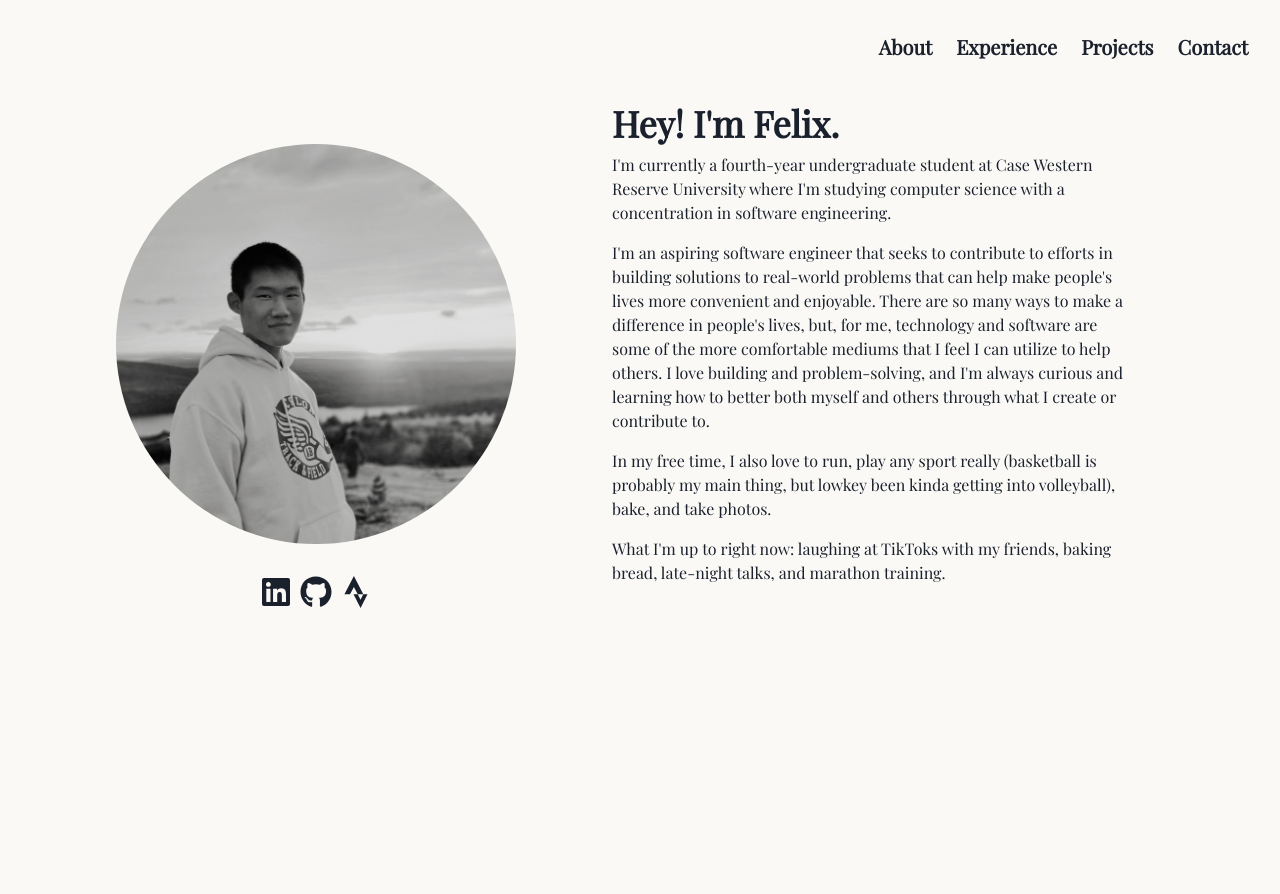
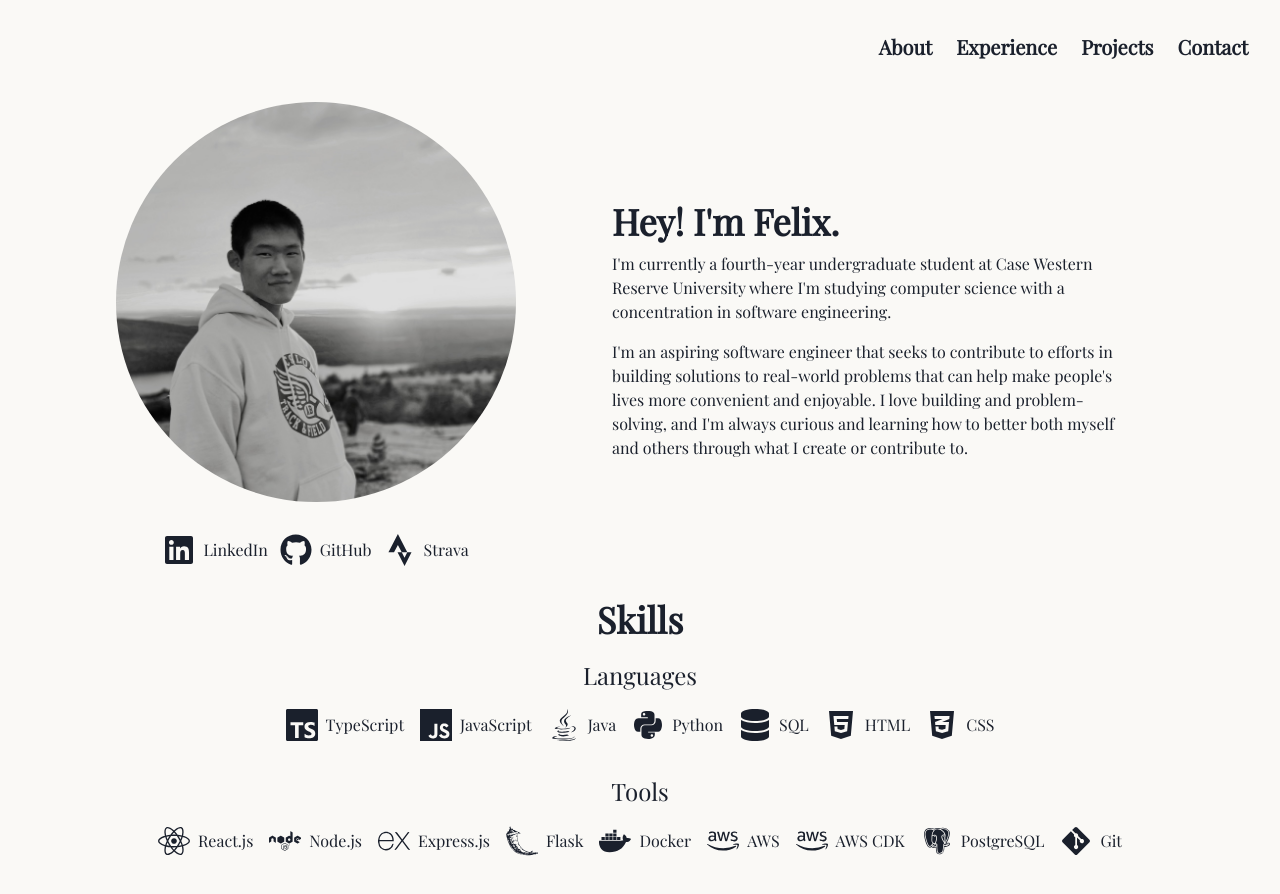
Before and after one commit to felixhuang12/felixhuang12.github.io, a React (Create React App) app: page / in a window 1280 px wide. Shown: the top 894 px of the page. Before the commit the page ends 800 px from the top, so only its background shows below. Built offline with nearby package versions, Linux system fonts and the light colour scheme.

Commit message:
Add skills

```diff
--- a/src/pages/Experience.tsx
+++ b/src/pages/Experience.tsx
@@ -26,12 +26,12 @@ const ExperienceBlock = (props: ExperienceBlockProps) => {
                 <Text mt={3}>
                     {props.description}
                 </Text>
-                <Box display={'inline-block'}>
+                <Box display={'inline-block'} mt={2}>
                     {props.tools.map((tool) => (
                         <Tag size={{ base: 'xs', sm: 'sm', md: 'md' }}
                             key={tool}
-                            mt={4}
                             mr={4}
+                            mt={2}
                             p={2}
                             colorScheme={'orange'}
                             fontWeight={'medium'}
@@ -55,8 +55,9 @@ const Experience = () => {
                     jobTitle={"Software Development Engineer Intern"}
                     company={"Amazon Web Services"}
                     description={"Designed and developed a load test monitoring dashboard for Amazon Connect. \
+                    Developed a data pipeline to stream millions of daily real-time event records from Connect instances and load tests to batch process the data. \
                     Tracked and displayed the metrics outputted from load generated (agents, calls, chats, tasks, etc.) and outcome metrics."}
-                    tools={["AWS CDK", "AWS", "Java", "TypeScript"]}
+                    tools={["Java", "TypeScript", "AWS CDK", "Amazon OpenSearch Service", "Amazon Kinesis Data Streams", "AWS Lambda"]}
                 />
                 <ExperienceBlock
                     startAndEndDateText={"Jun — Aug 2022"}
--- a/src/pages/Home.tsx
+++ b/src/pages/Home.tsx
@@ -3,10 +3,25 @@ import Navbar from "../components/Navbar"
 import { FaLinkedin } from "react-icons/fa"
 import { FaGithub } from "react-icons/fa"
 import { FaStrava } from "react-icons/fa"
+import { FaReact } from "react-icons/fa"
+import { FaJava } from "react-icons/fa"
+import { FaPython } from "react-icons/fa"
+import { SiTypescript } from "react-icons/si"
+import { SiJavascript } from "react-icons/si"
+import { FaDatabase } from "react-icons/fa"
+import { BiLogoPostgresql } from "react-icons/bi"
+import { FaHtml5 } from "react-icons/fa"
+import { FaCss3Alt } from "react-icons/fa"
+import { FaNode } from "react-icons/fa"
+import { SiExpress } from "react-icons/si"
+import { SiFlask } from "react-icons/si"
+import { FaDocker } from "react-icons/fa"
+import { FaAws } from "react-icons/fa"
+import { FaGitAlt } from "react-icons/fa"
 
 const Blurb = () => {
     return (
-        <Stack mb={16} mx={16} maxWidth={{ base: '100%', lg: '40%' }}>
+        <Stack mb={8} mx={16} maxWidth={{ base: '100%', lg: '40%' }}>
             <Heading>
                 Hey! I'm Felix.
             </Heading>
@@ -16,17 +31,119 @@ const Blurb = () => {
                 </Text>
                 <Text>
                     I'm an aspiring software engineer that seeks to contribute to efforts in building solutions to real-world problems that can help make people's
-                    lives more convenient and enjoyable. There are so many ways to make a difference in people's lives, but, for me, technology and software are
-                    some of the more comfortable mediums that I feel I can utilize to help others.
+                    lives more convenient and enjoyable.
                     I love building and problem-solving, and I'm always curious and learning how to better both myself and others through what I create or contribute to.
                 </Text>
+            </Stack>
+        </Stack>
+    )
+}
+
+const Skills = () => {
+    return (
+        <Stack mb={16} mx={16} maxWidth={'100%'} justifyContent={'center'} alignItems={'center'} spacing={4}>
+            <Heading>Skills</Heading>
+            <Text fontSize={24}>Languages</Text>
+            <Stack direction={'row'} flexWrap={'wrap'} justifyContent={'center'} alignItems={'center'} mx={16} spacing={4}>
+                <Stack direction={'row'} justifyContent={'center'} alignItems={'center'}>
+                    <SiTypescript size={32} />
                     <Text>
-                    In my free time, I also love to run, play any sport really (basketball is probably my main thing, but lowkey been kinda getting into volleyball), bake,
-                    and take photos.
+                        TypeScript
                     </Text>
+                </Stack>
+                <Stack direction={'row'} justifyContent={'center'} alignItems={'center'}>
+                    <SiJavascript size={32} />
                     <Text>
-                    What I'm up to right now: laughing at TikToks with my friends, baking bread, late-night talks, and marathon training.
+                        JavaScript
                     </Text>
+                </Stack>
+                <Stack direction={'row'} justifyContent={'center'} alignItems={'center'}>
+                    <FaJava size={32} />
+                    <Text>
+                        Java
+                    </Text>
+                </Stack>
+                <Stack direction={'row'} justifyContent={'center'} alignItems={'center'}>
+                    <FaPython size={32} />
+                    <Text>
+                        Python
+                    </Text>
+                </Stack>
+                <Stack direction={'row'} justifyContent={'center'} alignItems={'center'}>
+                    <FaDatabase size={32} />
+                    <Text>
+                        SQL
+                    </Text>
+                </Stack>
+                <Stack direction={'row'} justifyContent={'center'} alignItems={'center'}>
+                    <FaHtml5 size={32} />
+                    <Text>
+                        HTML
+                    </Text>
+                </Stack>
+                <Stack direction={'row'} justifyContent={'center'} alignItems={'center'}>
+                    <FaCss3Alt size={32} />
+                    <Text>
+                        CSS
+                    </Text>
+                </Stack>
+            </Stack>
+            <Text fontSize={24} mt={4}>Tools</Text>
+            <Stack direction={'row'} flexWrap={'wrap'} justifyContent={'center'} alignItems={'center'} mx={16} spacing={4}>
+                <Stack direction={'row'} justifyContent={'center'} alignItems={'center'}>
+                    <FaReact size={32} />
+                    <Text>
+                        React.js
+                    </Text>
+                </Stack>
+                <Stack direction={'row'} justifyContent={'center'} alignItems={'center'}>
+                    <FaNode size={32} />
+                    <Text>
+                        Node.js
+                    </Text>
+                </Stack>
+                <Stack direction={'row'} justifyContent={'center'} alignItems={'center'}>
+                    <SiExpress size={32} />
+                    <Text>
+                        Express.js
+                    </Text>
+                </Stack>
+                <Stack direction={'row'} justifyContent={'center'} alignItems={'center'}>
+                    <SiFlask size={32} />
+                    <Text>
+                        Flask
+                    </Text>
+                </Stack>
+                <Stack direction={'row'} justifyContent={'center'} alignItems={'center'}>
+                    <FaDocker size={32} />
+                    <Text>
+                        Docker
+                    </Text>
+                </Stack>
+                <Stack direction={'row'} justifyContent={'center'} alignItems={'center'}>
+                    <FaAws size={32} />
+                    <Text>
+                        AWS
+                    </Text>
+                </Stack>
+                <Stack direction={'row'} justifyContent={'center'} alignItems={'center'}>
+                    <FaAws size={32} />
+                    <Text>
+                        AWS CDK
+                    </Text>
+                </Stack>
+                <Stack direction={'row'} justifyContent={'center'} alignItems={'center'}>
+                    <BiLogoPostgresql size={32} />
+                    <Text>
+                        PostgreSQL
+                    </Text>
+                </Stack>
+                <Stack direction={'row'} justifyContent={'center'} alignItems={'center'}>
+                    <FaGitAlt size={32} />
+                    <Text>
+                        Git
+                    </Text>
+                </Stack>
             </Stack>
         </Stack>
     )
@@ -39,20 +156,36 @@ const Home = () => {
             <Stack direction={{ base: 'column', lg: 'row' }} justifyContent={'center'} alignItems={'center'}>
                 <Stack justifyContent={'center'} alignItems={'center'}>
                     <Image src="/assets/profile.png" borderRadius='full' boxSize={{ base: '300px', lg: '400px' }} mx={6} mb={6} />
-                    <Stack direction={'row'}>
+                    <Stack direction={'row'} mb={6} spacing={3}>
                         <Link href="https://www.linkedin.com/in/felix-huang-1b9946190" isExternal={true}>
+                            <Stack direction={'row'} justifyContent={'center'} alignItems={'center'}>
                                 <FaLinkedin size={32} />
+                                <Text>
+                                    LinkedIn
+                                </Text>
+                            </Stack>
                         </Link>
                         <Link href="https://github.com/felixhuang12" isExternal={true}>
+                            <Stack direction={'row'} justifyContent={'center'} alignItems={'center'}>
                                 <FaGithub size={32} />
+                                <Text>
+                                    GitHub
+                                </Text>
+                            </Stack>
                         </Link>
                         <Link href="https://www.strava.com/athletes/121674283" isExternal={true}>
+                            <Stack direction={'row'} justifyContent={'center'} alignItems={'center'}>
                                 <FaStrava size={32} />
+                                <Text>
+                                    Strava
+                                </Text>
+                            </Stack>
                         </Link>
                     </Stack>
                 </Stack>
                 <Blurb />
             </Stack>
+            <Skills />
         </Stack>
     )
 }
```
Lines whose indentation alone changed are shown as unchanged.
